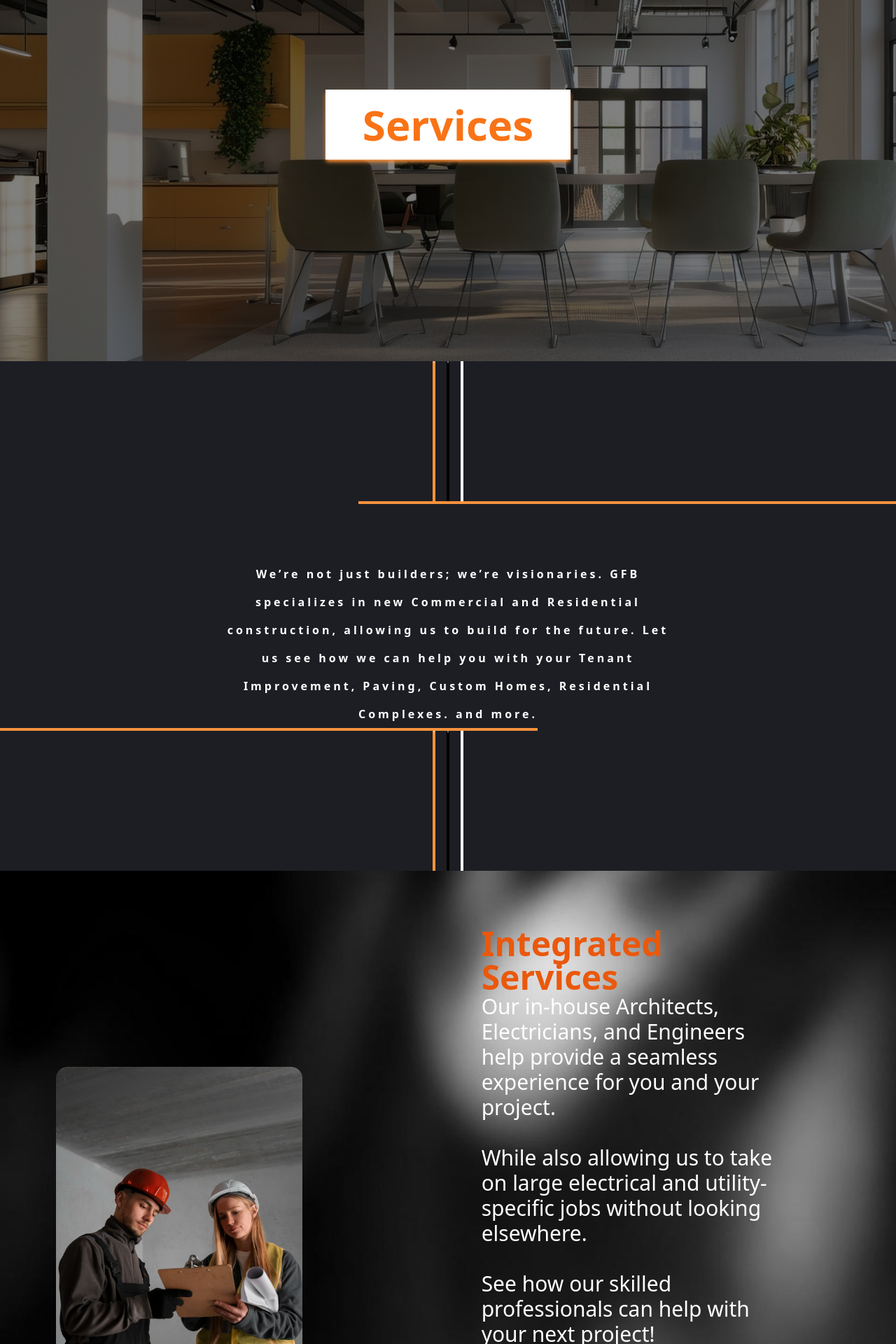
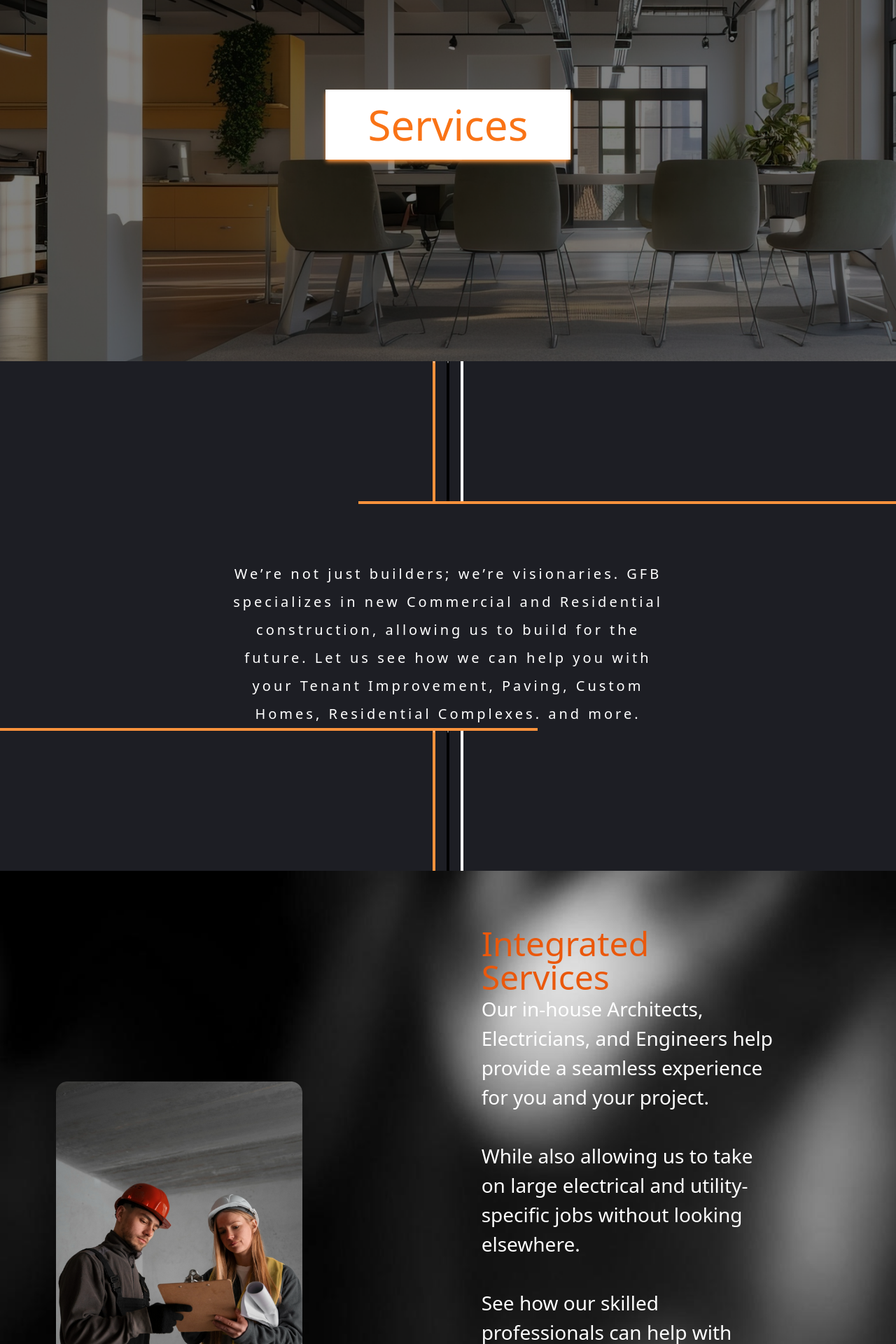
Before and after one commit to ErfanAalam/GFB, a React (Create React App) app: page /services in a window 1280 px wide. Shown: the part 160-2080 px from the top of the page at 70% size. Built offline with nearby package versions, Linux system fonts and the light colour scheme; a web font is replaced by a local one.

Commit message:
responsive changes

```diff
--- a/src/screens/about/ChooseGFB/index.js
+++ b/src/screens/about/ChooseGFB/index.js
@@ -2,7 +2,7 @@ import React from 'react'
 
 const ChooseGfb = () => {
   return (
-    <div className='bg-cover flex md:flex-row flex-col justify-around p-10' style={{ backgroundImage: "url('Assets/Services/blur2.png')" }}>
+    <div className='bg-cover flex md:flex-row flex-col justify-around p-4' style={{ backgroundImage: "url('Assets/Services/blur2.png')" }}>
 
       <div className='w-[100%] md:w-[30%] relative z-30'>
         <img src='Assets/About us/3.png' className='w-[500px]'></img>
@@ -13,7 +13,7 @@ const ChooseGfb = () => {
           <h1 className='text-[24px] md:text-5xl tracking-normal md:tracking-[6px] font-[700] text-orange-700'>Why Choose GFB Construction?</h1>
           <hr className='w-[85%]' />
         </div>
-        <p className='text-white text-[20px] md:text-2xl tracking-[4px] '>
+        <p className='text-white text-[16px] md:text-2xl tracking-[4px] '>
           Our focus is on delivering nothing but the best.
           <br /><br />
           We handpick our projects to guarantee each client receives our full attention and the highest standard of work.
--- a/src/screens/about/Constructions/index.js
+++ b/src/screens/about/Constructions/index.js
@@ -2,14 +2,14 @@ import React from 'react'
 
 const Constructions = () => {
   return (
-    <div className='bg-cover flex md:flex-row flex-col-reverse  relative justify-between p-8 md:py-[150px] py-0 md:p-10' style={{ backgroundImage: "url('Assets/Services/blur2.png')" }}>
+    <div className='bg-cover flex md:flex-row flex-col-reverse  relative justify-between p-4 md:py-[150px] py-4 md:p-10' style={{ backgroundImage: "url('Assets/Services/blur2.png')" }}>
       <img src='Assets/About us/Assets/2.png' className=' absolute top-[75%] right-[360px] z-10' />
       <div className='text-center flex flex-col w-[100%] md:w-[40%]  md:ml-20 gap-20 justify-center '>
         <div className='flex flex-col items-center md:static absolute top-0 right-[25%] pt-8'>
           <h1 className='text-3xl md:text-5xl tracking-[6px]  font-[700] text-orange-700'>Who We Are</h1>
           <hr className='md:w-[40%] w-[90%]' />
         </div>
-        <p className='text-white text-[20px] md:text-2xl tracking-[4px] '>
+        <p className='text-white text-[16px] md:text-2xl tracking-[4px] '>
           GFB Construction is your trusted, licensed, and bonded contractor headquartered in Central California.
           <br /><br />
           We offer top-tier commercial and residential services with quality put first.
--- a/src/screens/about/Philoshpy/index.js
+++ b/src/screens/about/Philoshpy/index.js
@@ -5,14 +5,14 @@ const Philoshphy = () => {
     <div className='bg-cover p-10 md:p-40 bg-black text-center relative text-white pb-32' style={{ backgroundImage: "url('Assets/Services/blur0.jpg')" }}>
       <img src='Assets/About us/Assets/1.png' className='absolute top-[25%] right-[360px] z-10'/>
       <div>
-        <h1 className='text-2xl md:text-5xl text-orange-600 font-[900] tracking-normal md:tracking-[4px]'>Our Philosophy & Mindset</h1>
+        <h1 className='text-2xl md:text-5xl text-orange-600  tracking-normal md:tracking-[4px]'>Our Philosophy & Mindset</h1>
         <hr className='w-[35%] ml-[33%] border-top-8 border-t-white' />
       </div>
       <div className='flex justify-center'>
         <img src='Assets/About us/1.png' className='relative z-20'></img>
       </div>
       <div>
-        <p className='text-white text-[20px] md:text-2xl tracking-normal md:pt-0 pt-4 md:tracking-[4px]   md:px-48'>GFB, short for “Go for Broke”, is more than just our name - it's the principle that guides us.
+        <p className='text-white text-[16px] md:text-2xl tracking-normal md:pt-0 pt-4 md:tracking-[4px]   md:px-48'>GFB, short for “Go for Broke”, is more than just our name - it's the principle that guides us.
           <br /><br />
           Inspired by the relentless determination of the 442nd Regimental Combat Team in WWII, we commit wholeheartedly to each and every project.
           <br /><br />
--- a/src/screens/about/index.js
+++ b/src/screens/about/index.js
@@ -10,7 +10,7 @@ import Footer from '../../utils/Footer'
 
 function About() {
   return (
-    <div>
+    <div className='font-orelaga'>
       <Navbar />
       <Homebanner />
       <Philoshphy />
--- a/src/screens/services/Builder/index.js
+++ b/src/screens/services/Builder/index.js
@@ -20,7 +20,7 @@ const Builder = () => {
         </div>
 
         <div className='flex justify-center '>
-          <p className='text-white text-center w-[100%] md:w-[50%] mt-20 font-[900] leading-12 md:leading-10 tracking-[4px]'>
+          <p className='text-white [text-16px] md:text-[20px] text-center w-[100%] md:w-[50%] mt-20  leading-12 md:leading-10 tracking-[4px]'>
           We’re not just builders; we’re visionaries. GFB specializes in new Commercial and Residential construction, allowing us to build for the future. Let us see how we can help you with your Tenant Improvement, Paving, Custom Homes, Residential Complexes. and more.
           </p>
         </div>
--- a/src/screens/services/Commercial/index.js
+++ b/src/screens/services/Commercial/index.js
@@ -7,9 +7,9 @@ const Commercial = () => {
       <div className='flex md:flex-row  relative flex-col-reverse justify-between gap-40 md:p-20 p-3 pt-20'>
 
         <div className=' w-[100%] md:w-[70%] md:px-20 px-0'>
-        <h1 className='text-3xl md:text-5xl md:static  text-orange-600 font-[700] absolute md:ml-0 ml-32 top-2 '>Commercial</h1>
+        <h1 className='text-3xl md:text-5xl md:static  text-orange-600 absolute md:ml-0 ml-32 top-2 '>Commercial</h1>
 
-          <p className='text-2xl text-white'>GFB excels in developing commercial spaces that are both practical and visually appealing.
+          <p className='text-[20px] md:text-2xl text-white'>GFB excels in developing commercial spaces that are both practical and visually appealing.
             <br /> <br />
 
             Our expertise extends to offices, warehouses, retail stores, restaurants, and more. Focusing on providing solutions that are efficient and cost-effective.
--- a/src/screens/services/HomeBanner/index.js
+++ b/src/screens/services/HomeBanner/index.js
@@ -3,7 +3,7 @@ import React from 'react'
 const Homebanner = () => {
   return (
     <div className="bg-cover  flex justify-center items-center bg-black" style={{backgroundImage:"url('Assets/Services/hero.png')"}}>
-      <button className='text-orange-500 my-72 shadow-md shadow-orange-400 bg-none bg-blend-multiply md:bg-white md:w-[350px] text-6xl font-[700] md:h-[100px]'>Services</button>
+      <button className='text-orange-500 my-72 shadow-md shadow-orange-400 bg-none bg-blend-multiply md:bg-white md:w-[350px] text-6xl  md:h-[100px]'>Services</button>
     </div>
   )
 }
--- a/src/screens/services/Integrated-services/index.js.js
+++ b/src/screens/services/Integrated-services/index.js.js
@@ -13,9 +13,9 @@ const Integrated = () => {
 
 
         <div className='w-[100%] md:w-[70%] md:py-20 py-0  md:px-24 px-0'>
-          <h1 className='text-3xl md:text-5xl md:static  text-orange-600 font-[700] absolute md:ml-0 ml-10 top-10'>Integrated Services</h1>
+          <h1 className='text-3xl md:text-5xl md:static  text-orange-600 absolute md:ml-0 ml-10 top-10'>Integrated Services</h1>
 
-          <p className='text-[20px] md:text-3xl'>Our in-house Architects, Electricians, and Engineers help provide a seamless experience for you and your project.
+          <p className='text-[20px] md:text-[28px]'>Our in-house Architects, Electricians, and Engineers help provide a seamless experience for you and your project.
             <br /> <br />
             While also allowing us to take on large electrical and utility-specific jobs without looking elsewhere.
             <br /> <br />
--- a/src/screens/services/Residental/index.js
+++ b/src/screens/services/Residental/index.js
@@ -11,7 +11,7 @@ const Residental = () => {
         </div>
 
         <div className='w-[100%] md:w-[70%]  py-6 md:px-60 px-6'>
-        <h1 className='text-3xl md:text-5xl md:static  text-orange-600 font-[700] absolute top-10 '>Residental</h1>
+        <h1 className='text-3xl md:text-5xl md:static  text-orange-600  absolute top-10 '>Residental</h1>
 
           <p className='text-2xl'>
             Our services include custom home builds, multi-family complexes, versatile ADUs, and full-scale remodels.
--- a/src/screens/services/index.js
+++ b/src/screens/services/index.js
@@ -13,7 +13,7 @@ import Footer from '../../utils/Footer.js'
 
 function Services() {
   return (
-    <div>
+    <div className='font-orelaga'>
       <Navbar />
       <Homebanner />
       <Builder />
```
